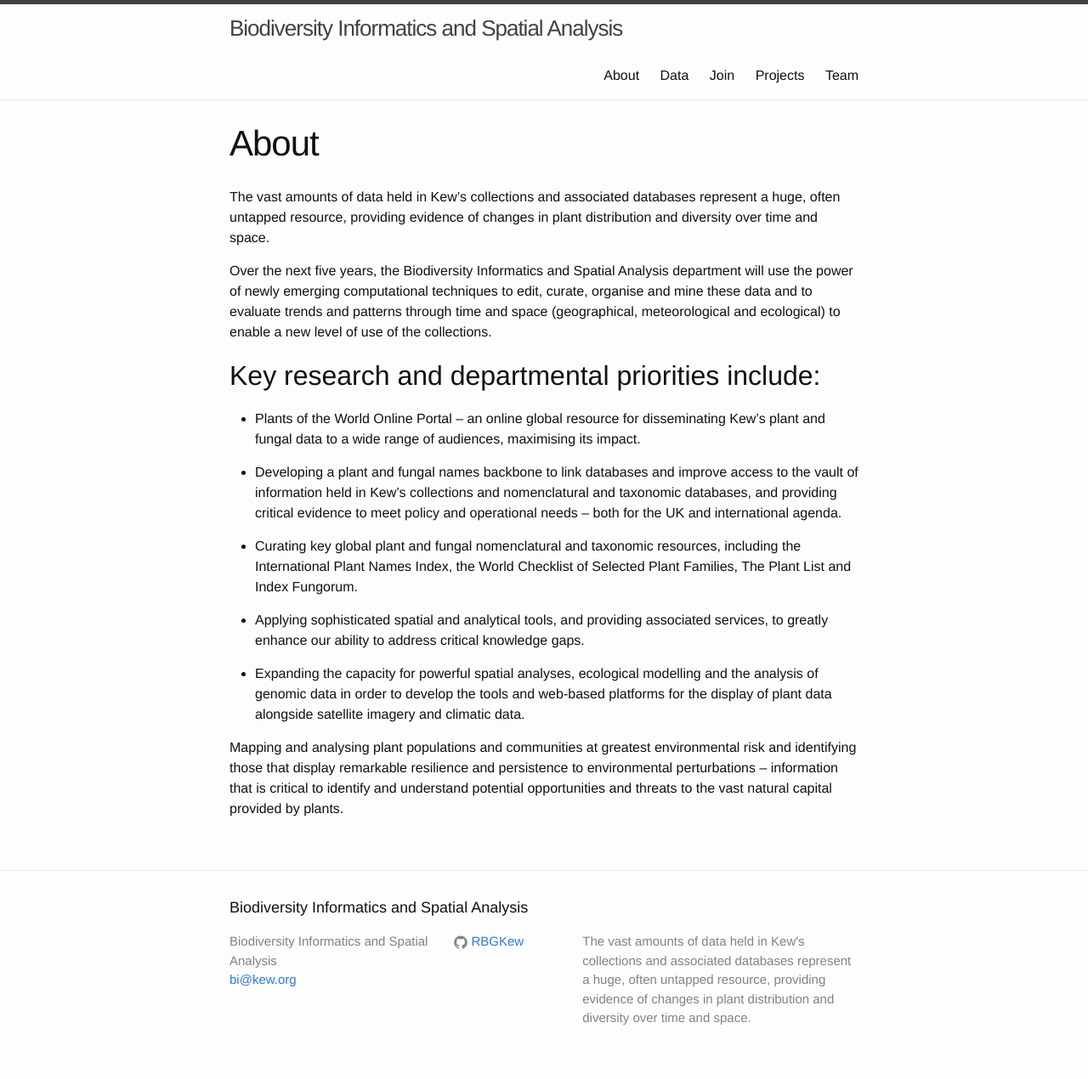
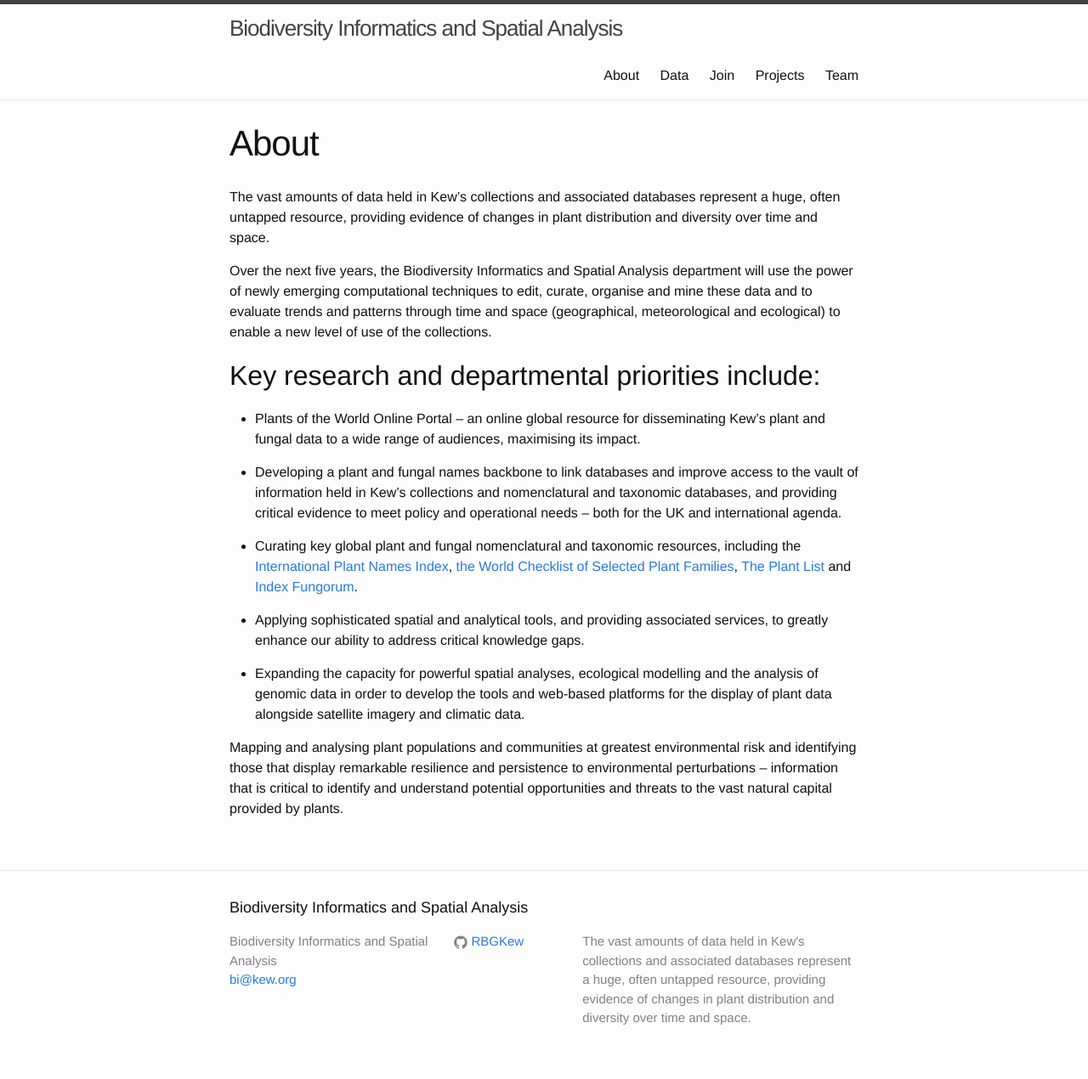
Before and after one commit to RBGKew/rbgkew.github.io, a Jekyll site: the page built from about.md, in a window 1280 px wide. Shown: the whole page at 85% size. Built offline with Jekyll 4.4.1, drawn with Linux system fonts in a browser that asks for light colours; Markdown is read by kramdown in place of the engine named in the settings; part of the change alters nothing that is shown.

```diff
--- a/about.md
+++ b/about.md
@@ -27,8 +27,8 @@ evidence to meet policy and operational needs – both for the UK and
 international agenda.
 
 - Curating key global plant and fungal nomenclatural and taxonomic
-resources, including the International Plant Names Index, the World
-Checklist of Selected Plant Families, The Plant List and Index Fungorum.
+resources, including the [International Plant Names Index](www.ipni.org), [the World
+Checklist of Selected Plant Families](http://apps.kew.org/wcsp/prepareChecklist.do?checklist=selected_families%40%40017170120141041837), [The Plant List](www.theplantlist.org) and [Index Fungorum](indexfungorum.org).
 
 - Applying sophisticated spatial and analytical tools, and providing
 associated services, to greatly enhance our ability to address critical
```
